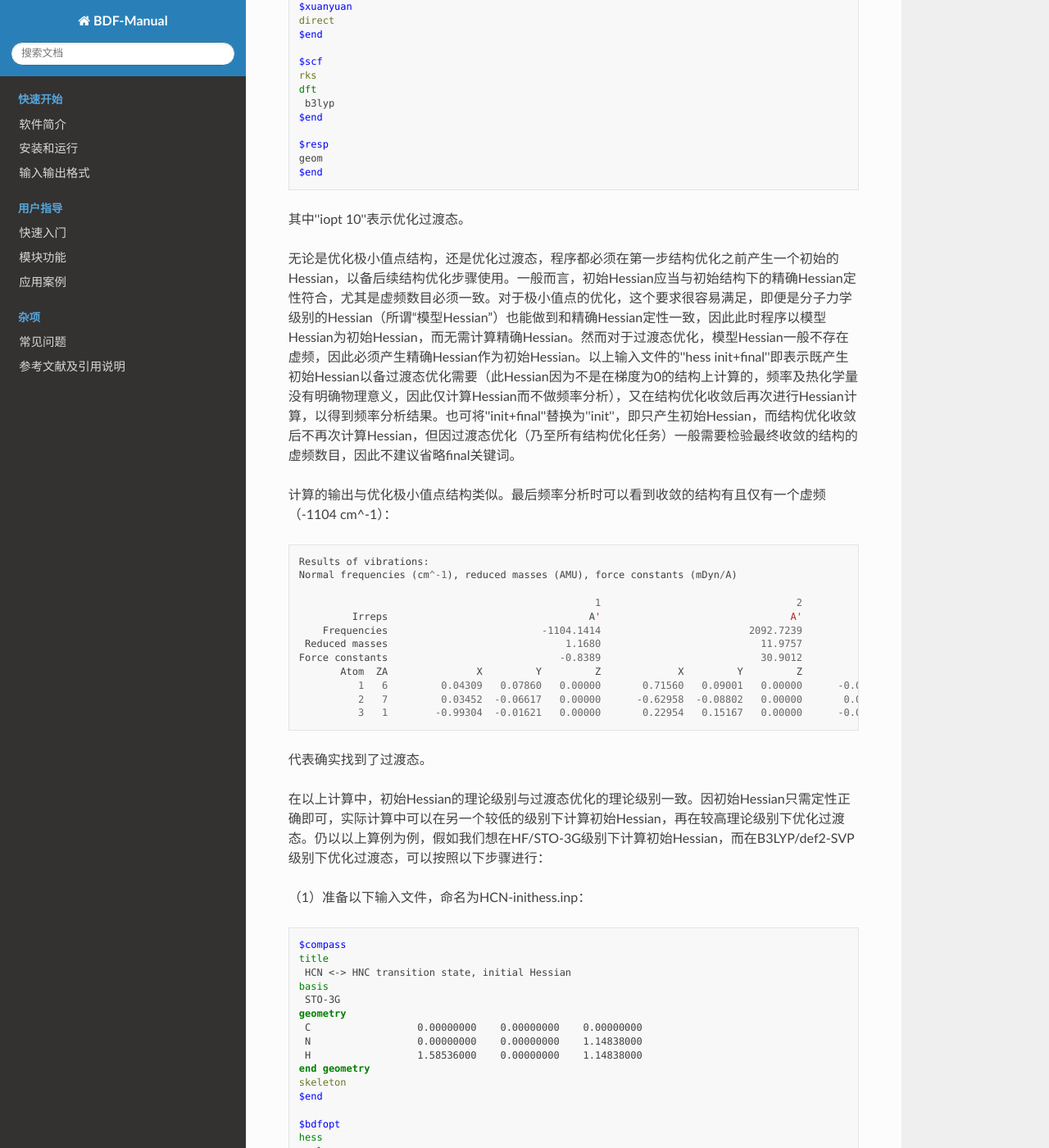
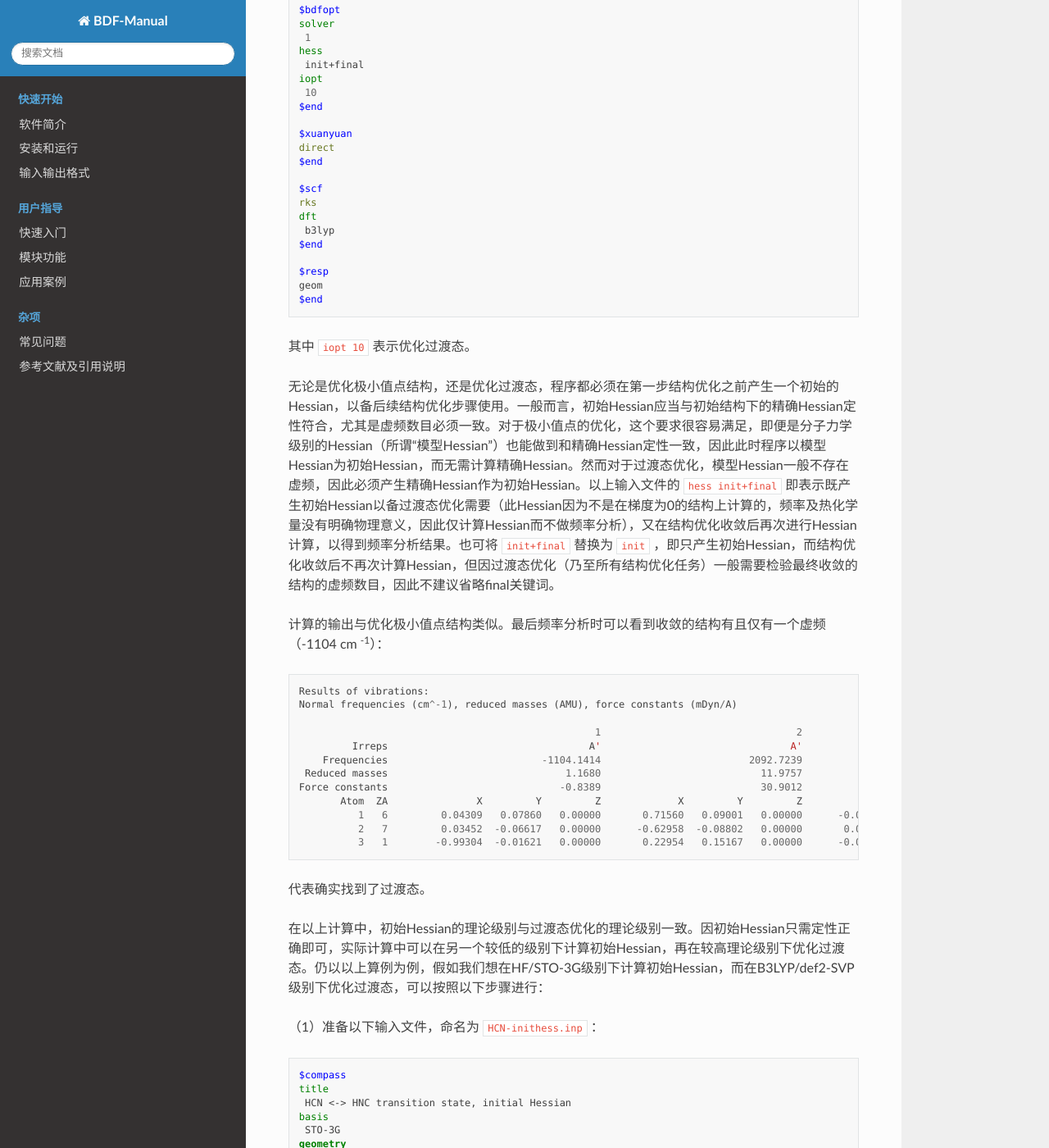
Before and after one commit to BDF-manual-maintenance/BDF-Manual, a Sphinx documentation site: the page built from source/guide/Optimization.rst, in a window 1280 px wide and 1400 px high, scrolled down 9771 px. Shown: the whole window at 82% size. Built offline with Sphinx 7.4.7 and the Read the Docs theme 2.0.0, drawn with Linux system fonts in a browser that asks for light colours; pages that are not in the unit, such as notebooks, are missing from menus; some of the changed text lies outside the part shown.

Commit message:
Update Optimization.rst

```diff
--- a/source/guide/Optimization.rst
+++ b/source/guide/Optimization.rst
@@ -60,13 +60,13 @@ BDF的结构优化是由BDFOPT模块来实现的，支持基于牛顿法和准
 
  1. 运行COMPASS，读取分子结构等信息；
  2. 运行BDFOPT，对结构优化所需的中间量进行初始化；
- 3. BDFOPT启动一个独立的BDF进程，用来计算当前结构下的能量和梯度，该进程只执行COMPASS、XUANYUAN、SCF、RESP各模块，而跳过BDFOPT。也即，大部分时候用户会发现有两个BDF进程在彼此独立地运行，其中一个为BDFOPT所属的进程，处于等待状态，而另一个进程则在进行能量和梯度的计算。为避免输出文件过于杂乱，后一个进程的输出会被自动重定向到后缀为''.out.tmp''的文件，从而与BDFOPT模块的输出（一般会被用户重定向到''.out''文件）分开；
+ 3. BDFOPT启动一个独立的BDF进程，用来计算当前结构下的能量和梯度，该进程只执行COMPASS、XUANYUAN、SCF、RESP各模块，而跳过BDFOPT。也即，大部分时候用户会发现有两个BDF进程在彼此独立地运行，其中一个为BDFOPT所属的进程，处于等待状态，而另一个进程则在进行能量和梯度的计算。为避免输出文件过于杂乱，后一个进程的输出会被自动重定向到后缀为 ``.out.tmp`` 的文件，从而与BDFOPT模块的输出（一般会被用户重定向到 ``.out`` 文件）分开；
  4. 待后一个进程结束时，BDFOPT汇总当前结构的能量和梯度信息，并据此调整分子结构，以期降低体系能量；
  5. BDFOPT根据当前结构的梯度以及当前几何结构步长（geometry step）的大小，判断结构是否收敛，如收敛，或结构优化达到最大迭代次数，则程序结束；如不收敛，则跳至第3步。
 
-因此，''.out''文件只包含COMPASS和BDFOPT模块的输出，可以用来监测结构优化的进程，但不包含SCF迭代、布居分析等信息，后者需要在''.out.tmp''文件中查看。
+因此， ``.out`` 文件只包含COMPASS和BDFOPT模块的输出，可以用来监测结构优化的进程，但不包含SCF迭代、布居分析等信息，后者需要在 ``.out.tmp`` 文件中查看。
 
-以上述CH3Cl的结构优化任务为例，可以看到''.out''文件里BDFOPT模块的输出：
+以上述CH3Cl的结构优化任务为例，可以看到 ``.out`` 文件里BDFOPT模块的输出：
 
 .. code-block::
 
@@ -95,7 +95,7 @@ BDF的结构优化是由BDFOPT模块来实现的，支持基于牛顿法和准
          4       -0.0003229876       -0.0006350885       -0.0000059774
          5       -0.0008670369       -0.0021403962       -0.0000084046
 
-可以看到BDFOPT调用了BDF程序本身，来计算初猜结构下分子的SCF能量和梯度。SCF和梯度计算的详细输出在''.out.tmp''文件中，而''.out''文件仅摘取能量值、梯度值，以及SCF是否收敛等信息。其中，能量的单位为Hartree，梯度的单位为Hartree/Bohr。
+可以看到BDFOPT调用了BDF程序本身，来计算初猜结构下分子的SCF能量和梯度。SCF和梯度计算的详细输出在 ``.out.tmp`` 文件中，而 ``.out`` 文件仅摘取能量值、梯度值，以及SCF是否收敛等信息。其中，能量的单位为Hartree，梯度的单位为Hartree/Bohr。
 
 因BDFOPT是在内坐标下优化的结构，为了产生下一步的分子结构，必须先产生分子的内坐标。因此在第一步结构优化时，输出文件还会给出各个内坐标的定义（即参与形成相应的键、键角、二面角的原子编号），以及各个内坐标的值（键长的单位为埃，键角、二面角的单位为度）：
 
@@ -139,7 +139,7 @@ BDF的结构优化是由BDFOPT模块来实现的，支持基于牛顿法和准
         Current values  :  0.8833E-02   0.2235E-01   0.2445E-01   0.5934E-01
         Geom. converge  :     No           No           No           No
 
-仅当均方根力（Force-RMS）、最大力（Force-Max）、均方根步长（Step-RMS）、最大步长（Step-Max）的当前值均小于对应的收敛限的时候（也即''Geom. converge''栏均为Yes），程序才认为结构优化收敛。对于本算例，结构优化在第5步时收敛，此时输出信息不仅包含各收敛判据的值，还会明确告知用户几何优化已收敛，并分别以笛卡尔坐标和内坐标的形式打印收敛的分子结构：
+仅当均方根力（Force-RMS）、最大力（Force-Max）、均方根步长（Step-RMS）、最大步长（Step-Max）的当前值均小于对应的收敛限的时候（也即 ``Geom. converge`` 栏均为Yes），程序才认为结构优化收敛。对于本算例，结构优化在第5步时收敛，此时输出信息不仅包含各收敛判据的值，还会明确告知用户几何优化已收敛，并分别以笛卡尔坐标和内坐标的形式打印收敛的分子结构：
 
 .. code-block::
 
@@ -189,7 +189,7 @@ BDF的结构优化是由BDFOPT模块来实现的，支持基于牛顿法和准
 
     |******************************************************************************|
 
-与此同时，程序还会产生后缀为''.optgeom''的文件，其内容是收敛的分子结构的笛卡尔坐标，但单位为Bohr而非Angstrom：
+与此同时，程序还会产生后缀为 ``.optgeom`` 的文件，其内容是收敛的分子结构的笛卡尔坐标，但单位为Bohr而非Angstrom：
 
 .. code-block::
 
@@ -249,7 +249,7 @@ BDF的结构优化是由BDFOPT模块来实现的，支持基于牛顿法和准
     geom
     $end
 
-其中分子结构为上述结构优化任务得到的收敛的结构。注意我们在BDFOPT模块中添加了''hess only''，其中''hess''代表计算（数值）Hessian，而''only''的含义将在后续章节详述。程序将分子的每个原子分别向x轴正方向、x轴负方向、y轴正方向、y轴负方向、z轴正方向、z轴负方向进行扰动，并计算扰动的结构下的梯度，如：
+其中分子结构为上述结构优化任务得到的收敛的结构。注意我们在BDFOPT模块中添加了 ``hess only`` ，其中 ``hess`` 代表计算（数值）Hessian，而 ``only`` 的含义将在后续章节详述。程序将分子的每个原子分别向x轴正方向、x轴负方向、y轴正方向、y轴负方向、z轴正方向、z轴负方向进行扰动，并计算扰动的结构下的梯度，如：
 
 .. code-block::
 
@@ -362,7 +362,7 @@ BDF的结构优化是由BDFOPT模块来实现的，支持基于牛顿法和准
 
 其中各振动模式是按振动频率从小到大的顺序排列的，而虚频排在所有实频的前面，因此只需检查前几个频率，即可得知虚频的数目。接下来打印热化学分析结果：
 
-.. code-block:: python
+.. code-block::
 
      *********************************************
      ***   Thermal Contributions to Energies   ***
@@ -402,7 +402,14 @@ BDF的结构优化是由BDFOPT模块来实现的，支持基于牛顿法和准
      Sum of electronic and thermal Free Energies:         -499.826695
      ====================================================================================
 
-用户可根据需要读取零点能、焓、Gibbs自由能等数据。注意以上所有热力学量是在以下各个假设下得到的：（1）频率校正因子为1.0；（2）温度为298.15 K；（3）压强为1 atm；（4）电子态的简并度为1。如用户的计算不属于以上情形，可以通过一系列关键词进行指定，如以下的写法代表频率校正因子为0.98，温度为373.15 K，压强为2 atm，电子态的简并度为2：
+用户可根据需要读取零点能、焓、Gibbs自由能等数据。注意以上所有热力学量是在以下各个假设下得到的：
+
+1. 频率校正因子为 1.0；
+2. 温度为 298.15 K；
+3. 压强为 1 atm；
+4. 电子态的简并度为1。
+
+如用户的计算不属于以上情形，可以通过一系列关键词进行指定，如以下的写法代表频率校正因子为0.98，温度为373.15 K，压强为2 atm，电子态的简并度为2：
 
 .. code-block:: bdf
 
@@ -421,7 +428,7 @@ BDF的结构优化是由BDFOPT模块来实现的，支持基于牛顿法和准
 
 其中尤其需要注意的是电子态的简并度，对于非相对论或标量相对论计算，且电子态不存在空间简并性的情形，电子态的简并度等于自旋多重度（2S+1）；对于存在空间简并性的电子态，还应乘上电子态的空间简并度。至于考虑了旋轨耦合的相对论性计算（如TDDFT/SOC计算），则应将自旋多重度替换为相应旋量态的简并度，决定旋量态的简并度的规则较为复杂，此处从略。
 
-有时因SCF不收敛或其他外在原因，导致频率计算中断，此时可在BDFOPT模块里加入''restarthess''关键词进行断点续算，节省计算时间，如：
+有时因SCF不收敛或其他外在原因，导致频率计算中断，此时可在BDFOPT模块里加入 ``restarthess`` 关键词进行断点续算，节省计算时间，如：
 
 .. code-block:: bdf
 
@@ -487,11 +494,11 @@ BDF的结构优化是由BDFOPT模块来实现的，支持基于牛顿法和准
     geom
     $end
 
-其中''iopt 10''表示优化过渡态。
+其中 ``iopt 10`` 表示优化过渡态。
 
-无论是优化极小值点结构，还是优化过渡态，程序都必须在第一步结构优化之前产生一个初始的Hessian，以备后续结构优化步骤使用。一般而言，初始Hessian应当与初始结构下的精确Hessian定性符合，尤其是虚频数目必须一致。对于极小值点的优化，这个要求很容易满足，即便是分子力学级别的Hessian（所谓“模型Hessian”）也能做到和精确Hessian定性一致，因此此时程序以模型Hessian为初始Hessian，而无需计算精确Hessian。然而对于过渡态优化，模型Hessian一般不存在虚频，因此必须产生精确Hessian作为初始Hessian。以上输入文件的''hess init+final''即表示既产生初始Hessian以备过渡态优化需要（此Hessian因为不是在梯度为0的结构上计算的，频率及热化学量没有明确物理意义，因此仅计算Hessian而不做频率分析），又在结构优化收敛后再次进行Hessian计算，以得到频率分析结果。也可将''init+final''替换为''init''，即只产生初始Hessian，而结构优化收敛后不再次计算Hessian，但因过渡态优化（乃至所有结构优化任务）一般需要检验最终收敛的结构的虚频数目，因此不建议省略final关键词。
+无论是优化极小值点结构，还是优化过渡态，程序都必须在第一步结构优化之前产生一个初始的Hessian，以备后续结构优化步骤使用。一般而言，初始Hessian应当与初始结构下的精确Hessian定性符合，尤其是虚频数目必须一致。对于极小值点的优化，这个要求很容易满足，即便是分子力学级别的Hessian（所谓“模型Hessian”）也能做到和精确Hessian定性一致，因此此时程序以模型Hessian为初始Hessian，而无需计算精确Hessian。然而对于过渡态优化，模型Hessian一般不存在虚频，因此必须产生精确Hessian作为初始Hessian。以上输入文件的 ``hess init+final`` 即表示既产生初始Hessian以备过渡态优化需要（此Hessian因为不是在梯度为0的结构上计算的，频率及热化学量没有明确物理意义，因此仅计算Hessian而不做频率分析），又在结构优化收敛后再次进行Hessian计算，以得到频率分析结果。也可将 ``init+final`` 替换为 ``init`` ，即只产生初始Hessian，而结构优化收敛后不再次计算Hessian，但因过渡态优化（乃至所有结构优化任务）一般需要检验最终收敛的结构的虚频数目，因此不建议省略final关键词。
 
-计算的输出与优化极小值点结构类似。最后频率分析时可以看到收敛的结构有且仅有一个虚频（-1104 cm^-1）：
+计算的输出与优化极小值点结构类似。最后频率分析时可以看到收敛的结构有且仅有一个虚频（-1104 cm :sup:`-1`）：
 
 .. code-block:: python
 
@@ -512,7 +519,7 @@ BDF的结构优化是由BDFOPT模块来实现的，支持基于牛顿法和准
 
 在以上计算中，初始Hessian的理论级别与过渡态优化的理论级别一致。因初始Hessian只需定性正确即可，实际计算中可以在另一个较低的级别下计算初始Hessian，再在较高理论级别下优化过渡态。仍以以上算例为例，假如我们想在HF/STO-3G级别下计算初始Hessian，而在B3LYP/def2-SVP级别下优化过渡态，可以按照以下步骤进行：
 
-（1）准备以下输入文件，命名为HCN-inithess.inp：
+（1）准备以下输入文件，命名为 ``HCN-inithess.inp`` ：
 
 .. code-block:: bdf
 
@@ -546,11 +553,11 @@ BDF的结构优化是由BDFOPT模块来实现的，支持基于牛顿法和准
     geom
     $end
 
-（2）用BDF运行该输入文件，得到Hessian文件HCN-inithess.hess；
+（2）用BDF运行该输入文件，得到Hessian文件 ``HCN-inithess.hess`` ；
 
-（3）将HCN-inithess.hess复制或重命名为HCN-optTS.hess；
+（3）将 ``HCN-inithess.hess`` 复制或重命名为 ``HCN-optTS.hess`` ；
 
-（4）准备以下输入文件，命名为HCN-optTS.inp：
+（4）准备以下输入文件，命名为 ``HCN-optTS.inp``：
 
 .. code-block:: bdf
 
@@ -591,7 +598,7 @@ BDF的结构优化是由BDFOPT模块来实现的，支持基于牛顿法和准
     geom
     $end
 
-其中关键词readhess表示读取与该输入文件同名的hess文件（即HCN-optTS.hess）作为初始Hessian。注意尽管该输入文件不会重新计算初始Hessian，仍然需要写''hess init+final''而不是''hess final‘’。
+其中关键词readhess表示读取与该输入文件同名的hess文件（即HCN-optTS.hess）作为初始Hessian。注意尽管该输入文件不会重新计算初始Hessian，仍然需要写 ``hess init+final`` 而不是 ``hess final`` 。
 
 （5）运行该输入文件即可。
 
```
